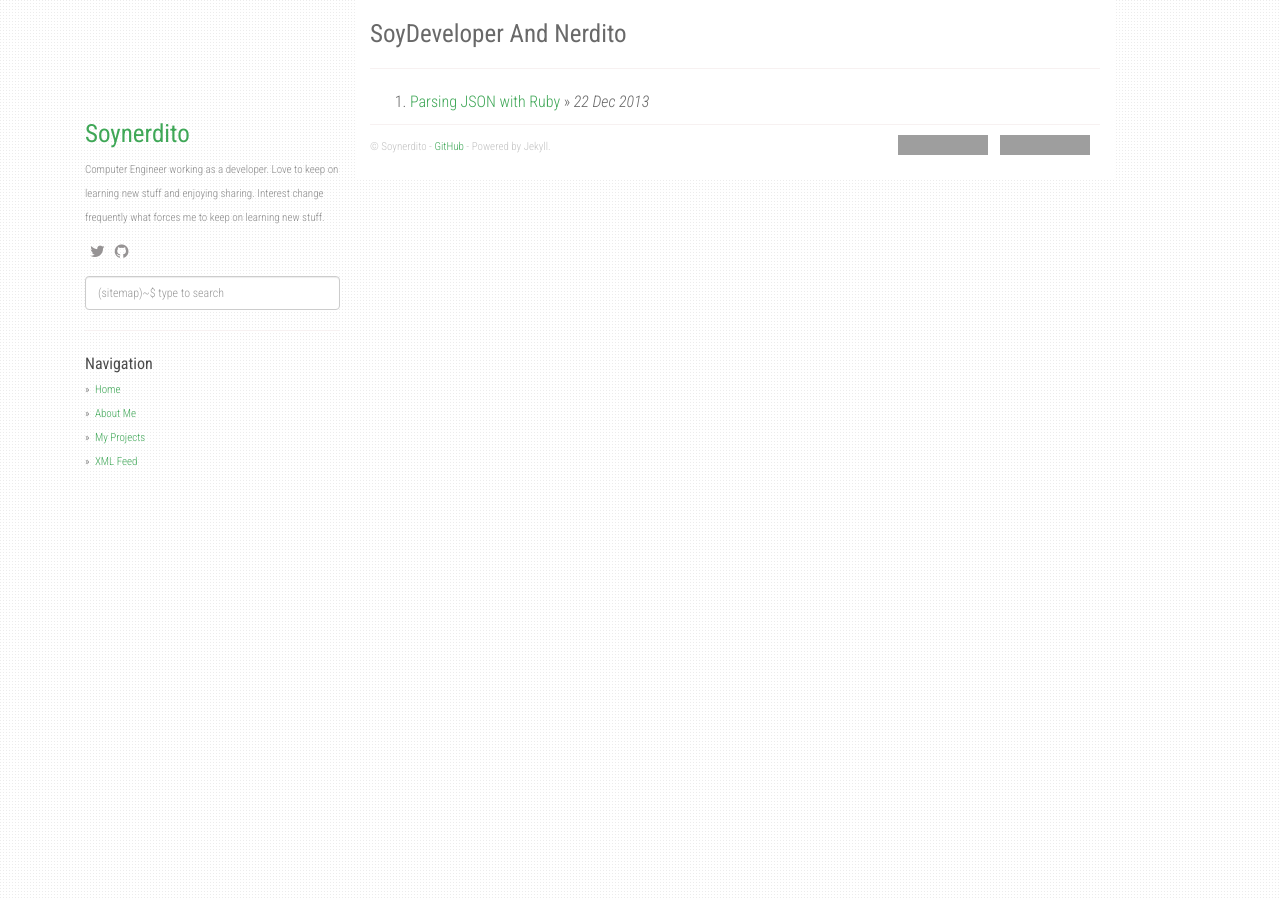
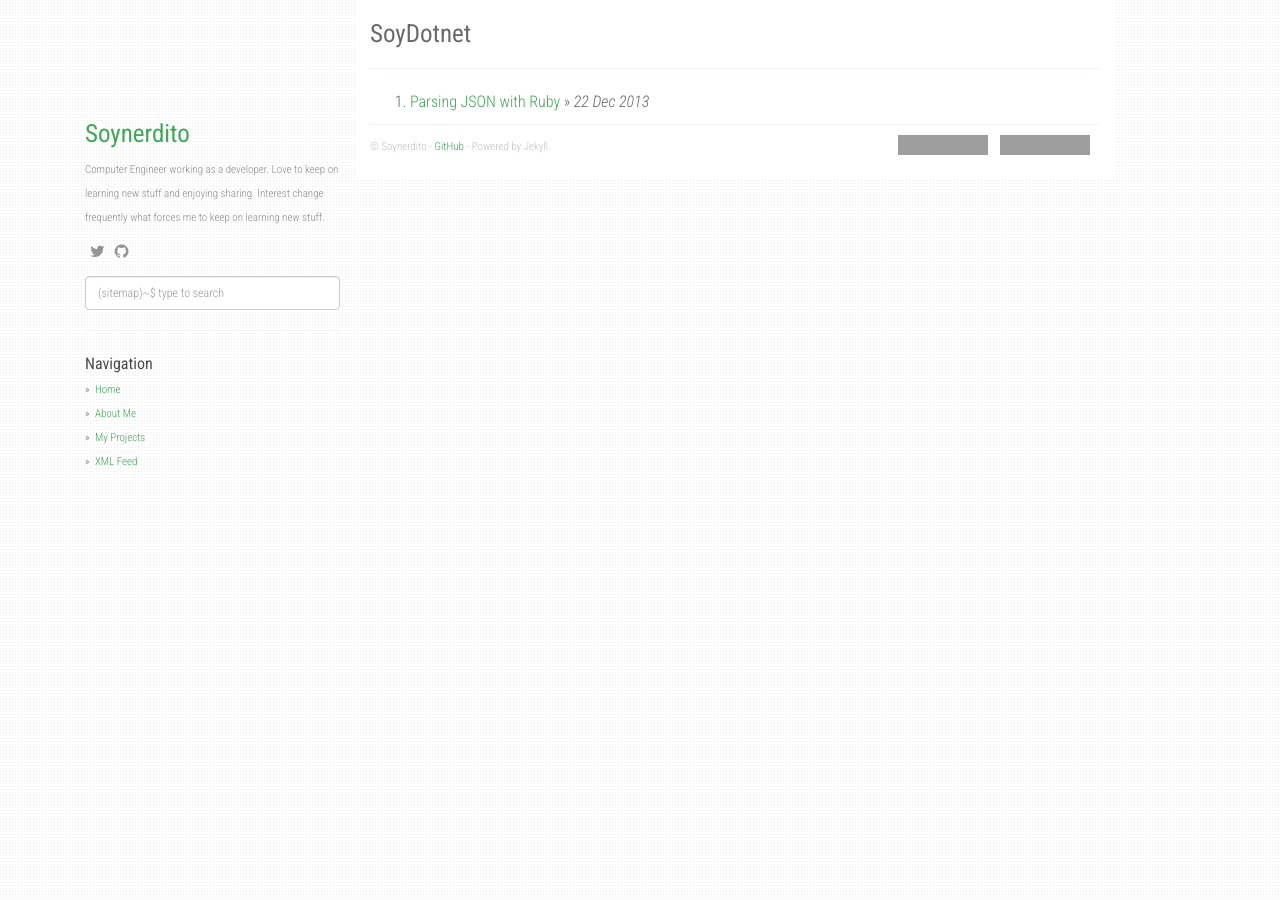
Before and after one commit to soynerdito/soydotnet.github.io, a Jekyll site: the page built from index.html, in a window 1280 px wide. Built offline with Jekyll 4.4.1, drawn with Linux system fonts in a browser that asks for light colours; nearby versions of some CDN libraries; the list of posts is cut into pages by our own code; grey boxes are pictures that could not be loaded.

Commit message:
updating blog name

```diff
--- a/_config.yml
+++ b/_config.yml
@@ -1,4 +1,4 @@
-title: SoyDeveloper And Nerdito
+title: SoyDotnet
 description: Mainly development stuff, software or hardware
 author: Soynerdito
 github: https://github.com/soynerdito
```
